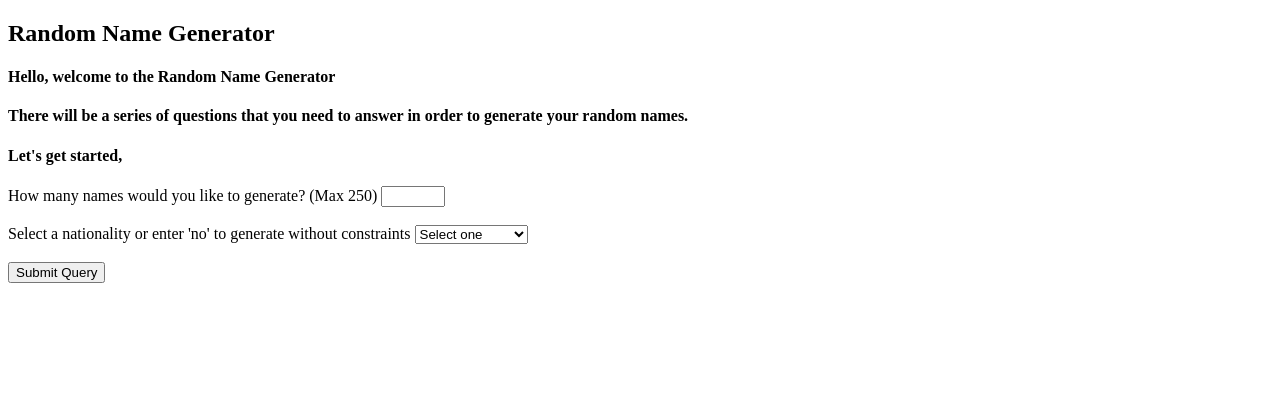
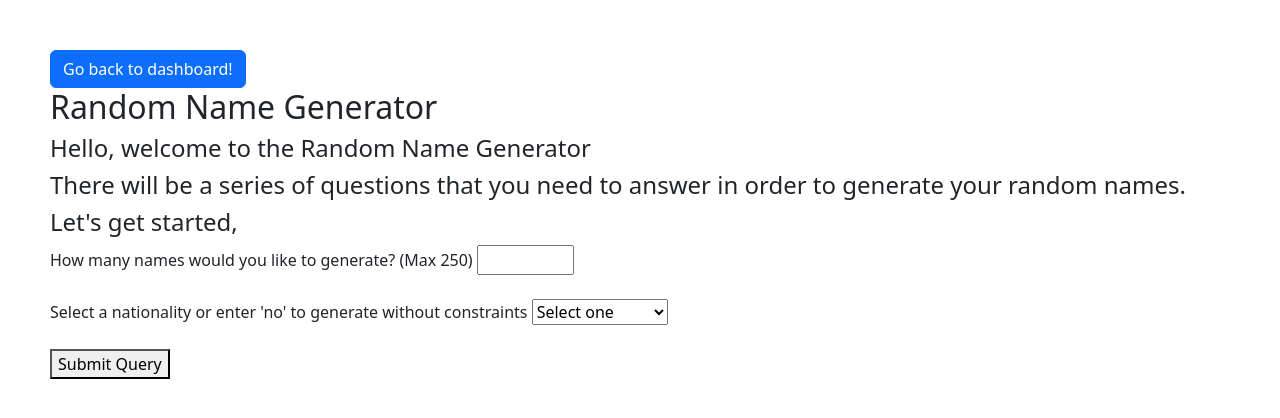
Before and after one commit to Saw1ll/php-game-website, a PHP site: page /projects/rng/index.php in a window 1280 px wide. Shown: the top 418 px of the page. Run offline with PHP 8.4, Linux system fonts and the light colour scheme.

Commit message:
back to dashboard button added, stylesheets applied

```diff
--- a/website/projects/guessTheNumber/guessTheNumber.php
+++ b/website/projects/guessTheNumber/guessTheNumber.php
@@ -62,6 +62,9 @@ if ($_SERVER['REQUEST_METHOD'] === 'POST') {
 </head>
 
 <body>
+    <div class="dashboard">
+        <a href='../../index.php' class='btn btn-primary'>Go back to dashboard!</a>
+    </div>
     <div class='heading'>
         <p>This game is a guessing game, you have choices 1-10. If you choose the same outcome as the computer, then
             you win!</p>
--- a/website/projects/magic8Ball/magic8Ball.php
+++ b/website/projects/magic8Ball/magic8Ball.php
@@ -13,6 +13,9 @@
 </head>
 
 <body>
+    <div class="dashboard">
+        <a href='../../index.php' class='btn btn-primary'>Go back to dashboard!</a>
+    </div>
     <div class="heading">
         <p>Welcome to the glorious Magic 8 Ball, this game has an intention of helping you with your yes/no questions!
         </p>
--- a/website/projects/rng/index.php
+++ b/website/projects/rng/index.php
@@ -3,12 +3,18 @@
 
 <head>
     <meta charset="UTF-8">
+    <meta http-equiv="X-UA-Compatible" content="ie=edge">
     <meta name="viewport" content="width=device-width, initial-scale=1.0">
     <title>Random Name Generator</title>
-    <style rel='stylesheet' href='./css/index.css'></style>
+    <link rel='stylesheet' href='../../css/styles.css'>
+    <link rel="stylesheet" href="https://cdn.jsdelivr.net/npm/bootstrap@5.3.2/dist/css/bootstrap.min.css"
+        integrity="sha384-T3c6CoIi6uLrA9TneNEoa7RxnatzjcDSCmG1MXxSR1GAsXEV/Dwwykc2MPK8M2HN" crossorigin="anonymous">
 </head>
 
 <body>
+    <div class="dashboard">
+        <a href='../../index.php' class='btn btn-primary'>Go back to dashboard!</a>
+    </div>
     <div class="title">
         <h2>Random Name Generator</h3>
     </div>
```
Also changed, not shown: website/projects/calculator/index.php (+8 -0 lines). Lines whose indentation alone changed are shown as unchanged.
